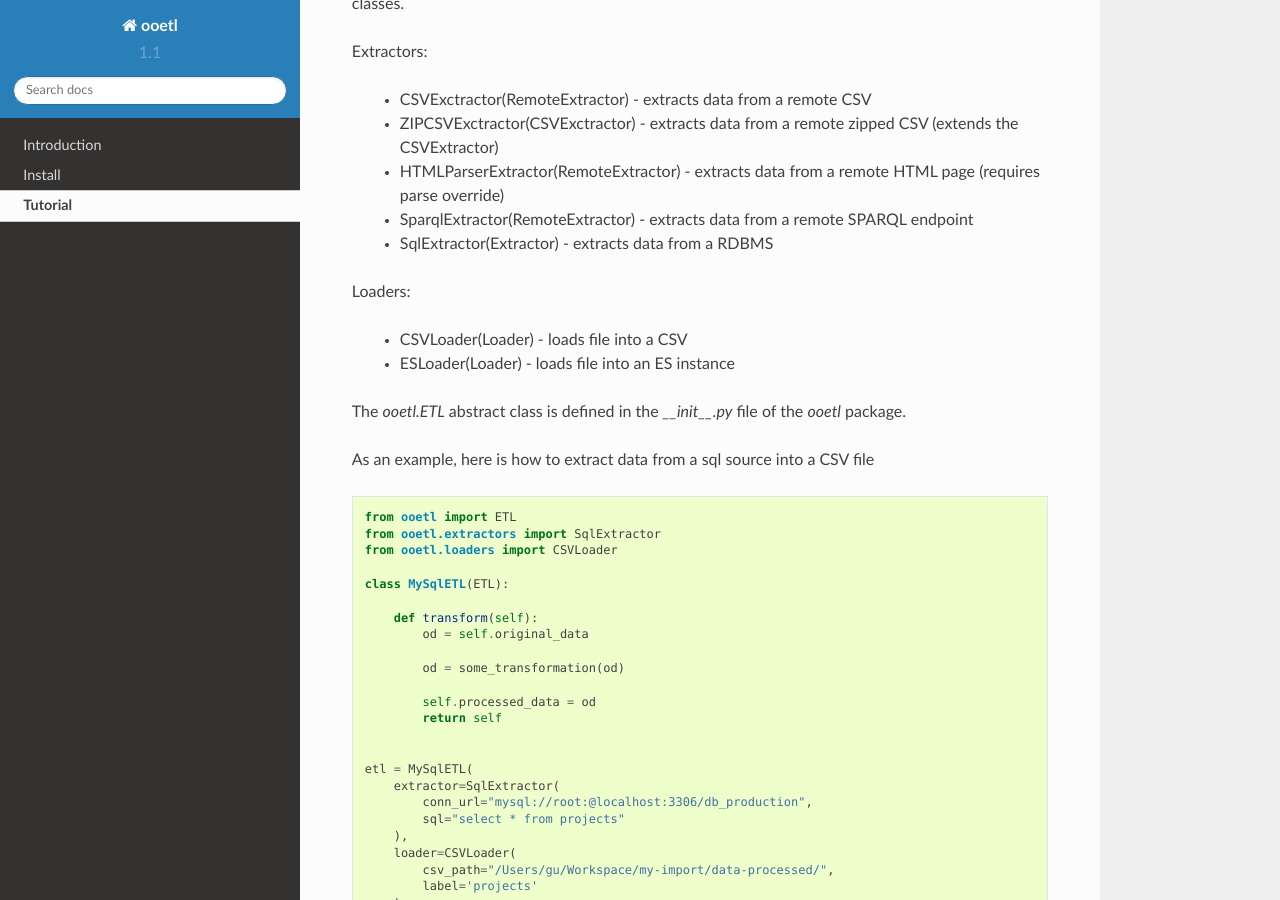
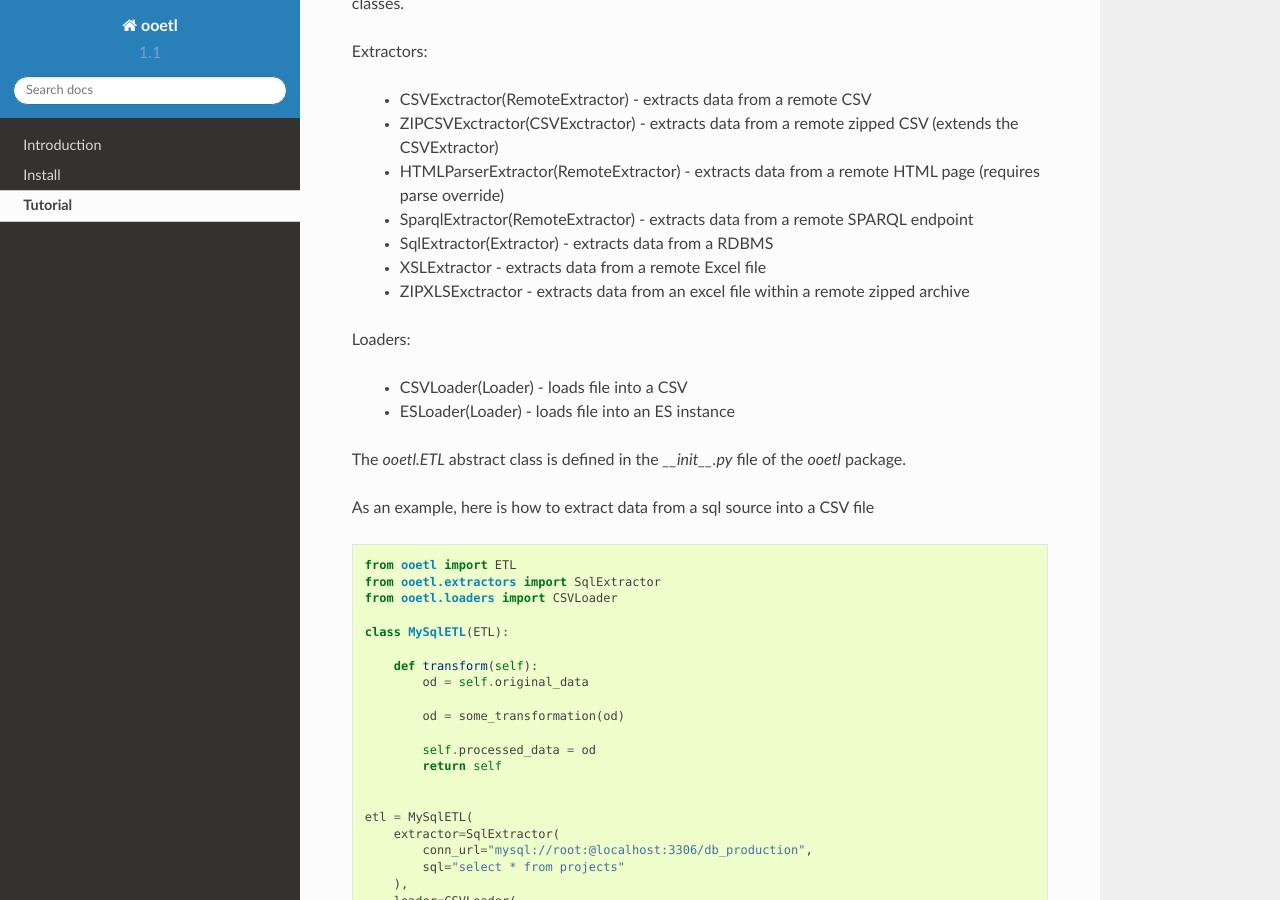
Before and after one commit to openpolis/ooetl, a Sphinx documentation site: the page built from ooetl/docs/tutorial.rst, in a window 1280 px wide and 900 px high, scrolled down 624 px. Built offline with Sphinx 7.4.7 and the Read the Docs theme 2.0.0, drawn with Linux system fonts in a browser that asks for light colours; pages that are not in the unit, such as notebooks, are missing from menus.

Commit message:
Documentation contains XLSExtractor.

```diff
--- a/ooetl/docs/tutorial.rst
+++ b/ooetl/docs/tutorial.rst
@@ -28,6 +28,8 @@ Extractors:
  - HTMLParserExtractor(RemoteExtractor) - extracts data from a remote HTML page (requires parse override)
  - SparqlExtractor(RemoteExtractor) - extracts data from a remote SPARQL endpoint
  - SqlExtractor(Extractor) - extracts data from a RDBMS
+ - XSLExtractor - extracts data from a remote Excel file
+ - ZIPXLSExctractor - extracts data from an excel file within a remote zipped archive
 
 Loaders:
 
```
Also changed, not shown: README.md (+2 -0 lines), 1 other file.
